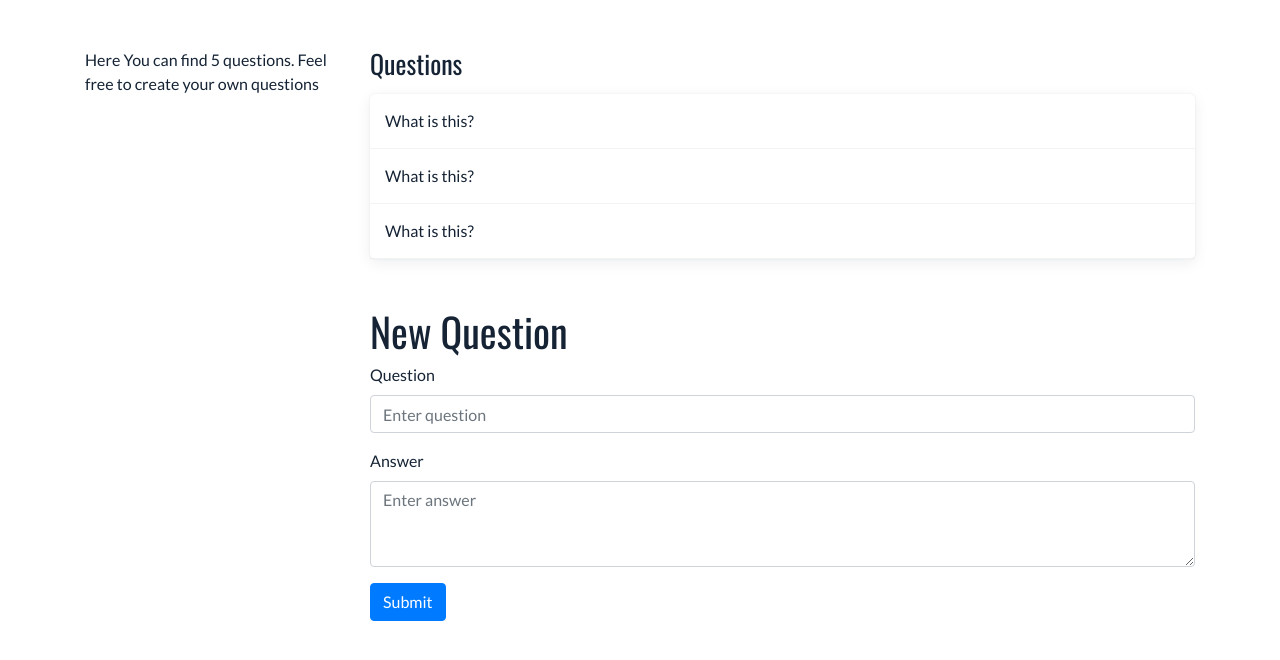
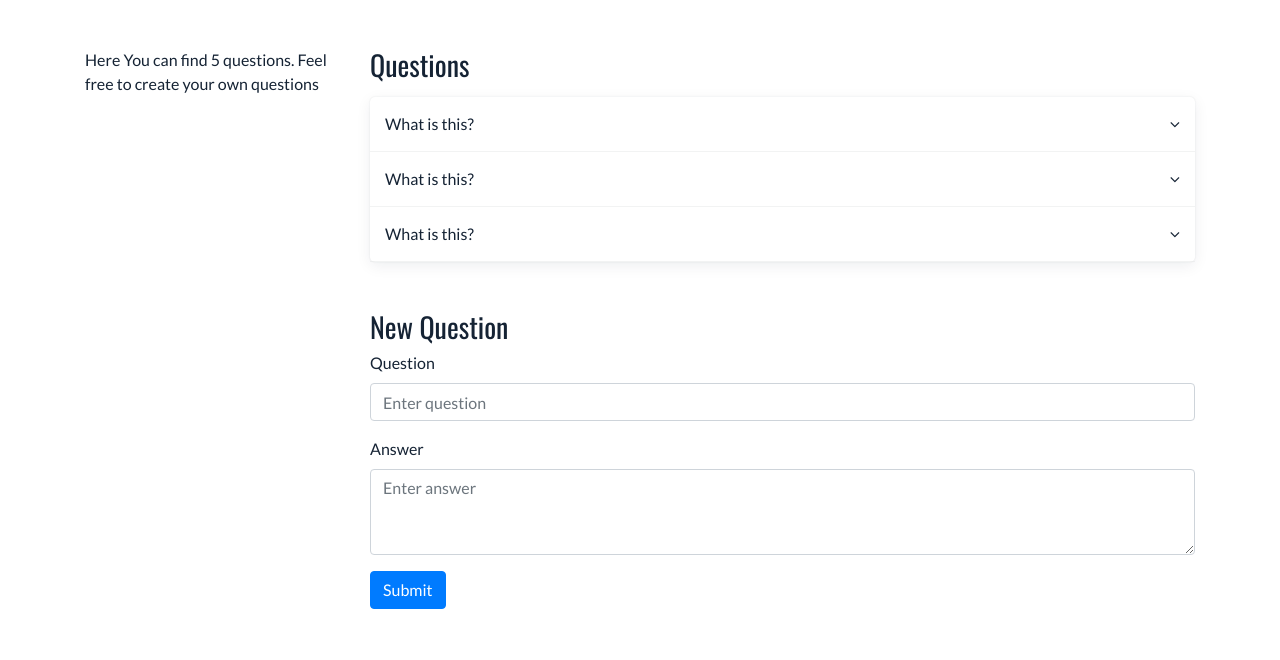
Before and after one commit to zikosichi/question-answer, a React app: page / in a window 1280 px wide. Built offline with nearby package versions, Linux system fonts and the light colour scheme.

Commit message:
feat: update questions style

```diff
--- a/public/index.html
+++ b/public/index.html
@@ -12,6 +12,8 @@
     <link rel="shortcut icon" href="%PUBLIC_URL%/favicon.ico">
     <link rel="stylesheet" href="https://stackpath.bootstrapcdn.com/bootstrap/4.1.0/css/bootstrap.min.css" integrity="sha384-9gVQ4dYFwwWSjIDZnLEWnxCjeSWFphJiwGPXr1jddIhOegiu1FwO5qRGvFXOdJZ4" crossorigin="anonymous">
     <link href="https://fonts.googleapis.com/css?family=Lato|Oswald" rel="stylesheet">
+
+    <link rel="stylesheet" href="https://stackpath.bootstrapcdn.com/font-awesome/4.7.0/css/font-awesome.min.css">
 
     <!--
       Notice the use of %PUBLIC_URL% in the tags above.
--- a/src/containers/NewQuestion/NewQuestion.js
+++ b/src/containers/NewQuestion/NewQuestion.js
@@ -37,7 +37,7 @@ class NewQuestion extends Component {
   render() {
     return (
       <div className="new-question">
-        <h1>New Question</h1>
+        <h3>New Question</h3>
 
         <div>
           <div className="form-group">
--- a/src/containers/Questions/Question/Question.js
+++ b/src/containers/Questions/Question/Question.js
@@ -27,10 +27,11 @@ class Question extends Component {
     )
 
     return (
-      <div className="question-item list-item">
+      <div className={'question-item list-item ' + (this.state.expanded ? 'question-item--expanded' : '')}>
         <div className="question-item__question"
              onClick={this.handleToggle}>
-          {this.props.question.get('question')}
+          <span> {this.props.question.get('question')} </span>
+          <i className="fa fa-angle-down question-item__arrow ml-auto"></i>
         </div>
         {this.state.expanded && answer}
       </div>
--- a/src/containers/Questions/Question/Question.scss
+++ b/src/containers/Questions/Question/Question.scss
@@ -3,8 +3,11 @@
 .question-item {
 
   &__question {
+    display: flex;
+    align-items: center;
     padding: 15px;
     cursor: pointer;
+    transition: color .1s;
 
     &:hover {
       color: $blue;
@@ -14,7 +17,17 @@
   &__answer {
     padding: 15px;
     padding-top: 0;
-    color: darken($gray, 10%);
+    color: darken($gray, 20%);
     font-weight: 200;
   }
+
+  &__arrow {
+    transition: all .2s;
+  }
+
+  &--expanded {
+    .question-item__arrow {
+      transform: rotate(180deg);
+    }
+  }
 }
--- a/src/containers/Questions/Questions.js
+++ b/src/containers/Questions/Questions.js
@@ -8,9 +8,9 @@ class Questions extends Component {
   render() {
     return (
       <div className="questions">
-        <h1 className="questions__title">
+        <h3 className="questions__title">
           Questions
-        </h1>
+        </h3>
         <div className="questions__list list">
           {this.props.questions.map((item) => {
             return(
--- a/src/containers/Questions/Questions.scss
+++ b/src/containers/Questions/Questions.scss
@@ -1,6 +1,6 @@
 .questions {
   &__title {
-    font-size: 26px;
+    // font-size: 28px;
     margin-bottom: 15px;
   }
 }
--- a/src/store/reducer.js
+++ b/src/store/reducer.js
@@ -5,8 +5,8 @@ const initialState = fromJS({
   isFetching: false,
   questions: [
     { id: 0, question: 'What is this?', answer: 'This is the magic' },
-    { id: 0, question: 'What is this?', answer: 'This is the magic' },
-    { id: 0, question: 'What is this?', answer: 'This is the magic' },
+    { id: 1, question: 'What is this?', answer: 'This is the magic' },
+    { id: 2, question: 'What is this?', answer: 'This is the magic' },
   ],
 })
 
```
